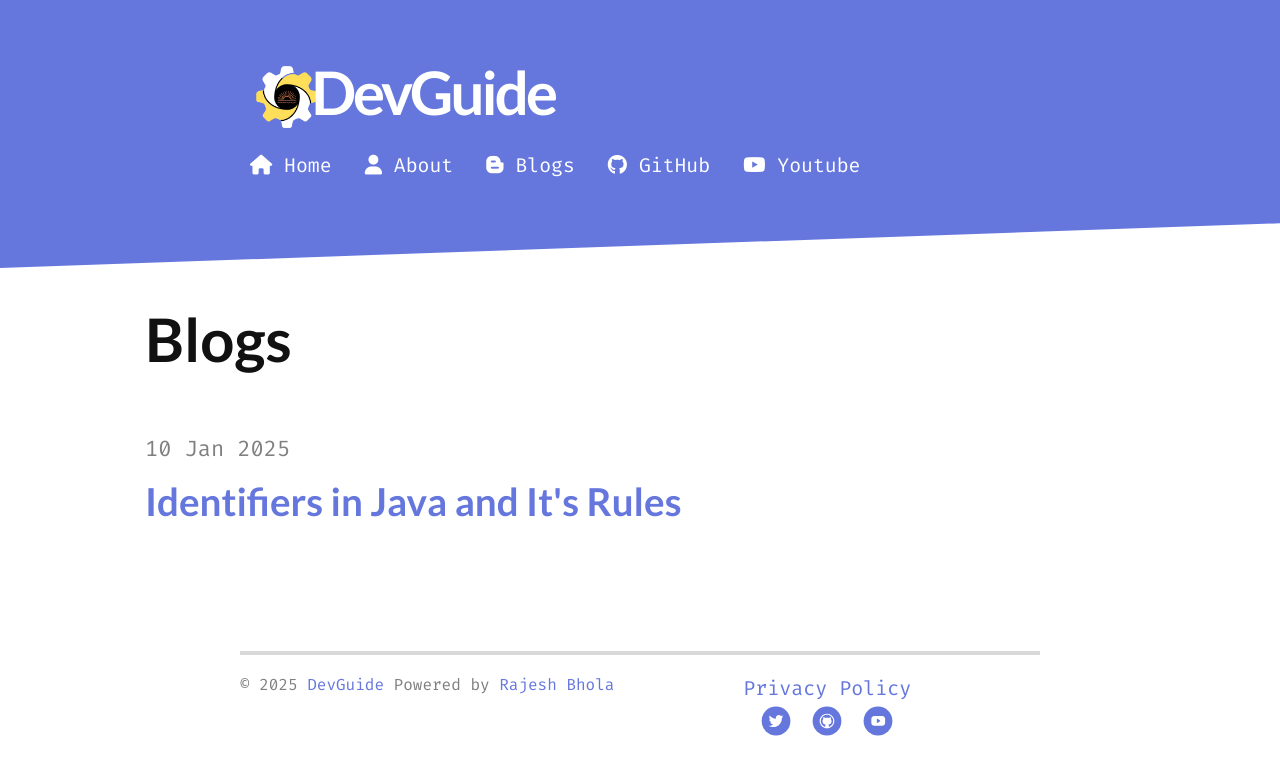
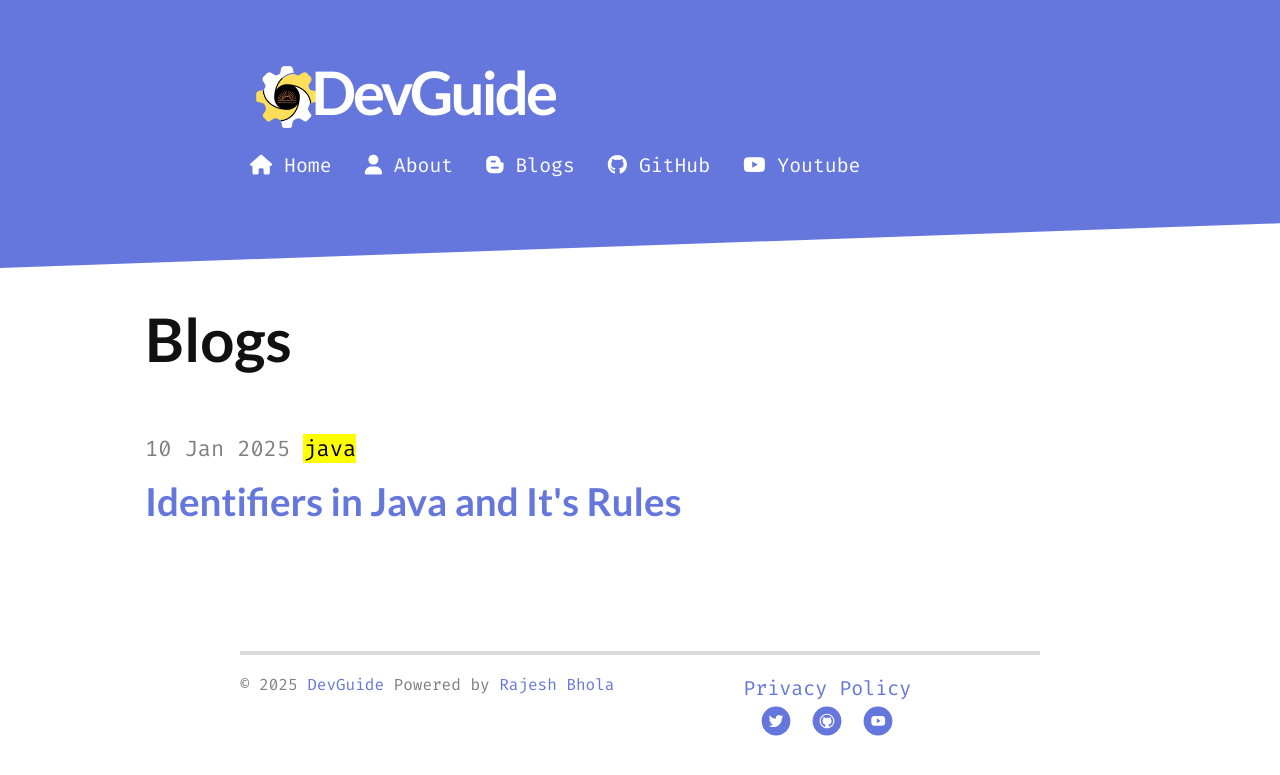
Before and after one commit to rajeshbhola/devguide, a Jekyll site: the page built from blogs.md, in a window 1280 px wide. Shown: the top 775 px of the page. Built offline with Jekyll 4.4.1, drawn with Linux system fonts in a browser that asks for light colours; nearby versions of some CDN libraries; some web fonts are replaced.

Commit message:
mark tag added for blogs

```diff
--- a/blogs.md
+++ b/blogs.md
@@ -8,7 +8,7 @@ title: Blogs
   <ul class="posts noList">
     {%- for post in site.posts -%}
       <li>
-      	<span class="date">{{ post.date | date_to_string }}</span>
+      	<span class="date">{{ post.date | date_to_string }} <mark>{{post.tags}}</mark></span>
       	<h3><a href="{{ post.url | relative_url }}">{{ post.title }}</a></h3>
       </li><br>
     {%- endfor -%}
```
